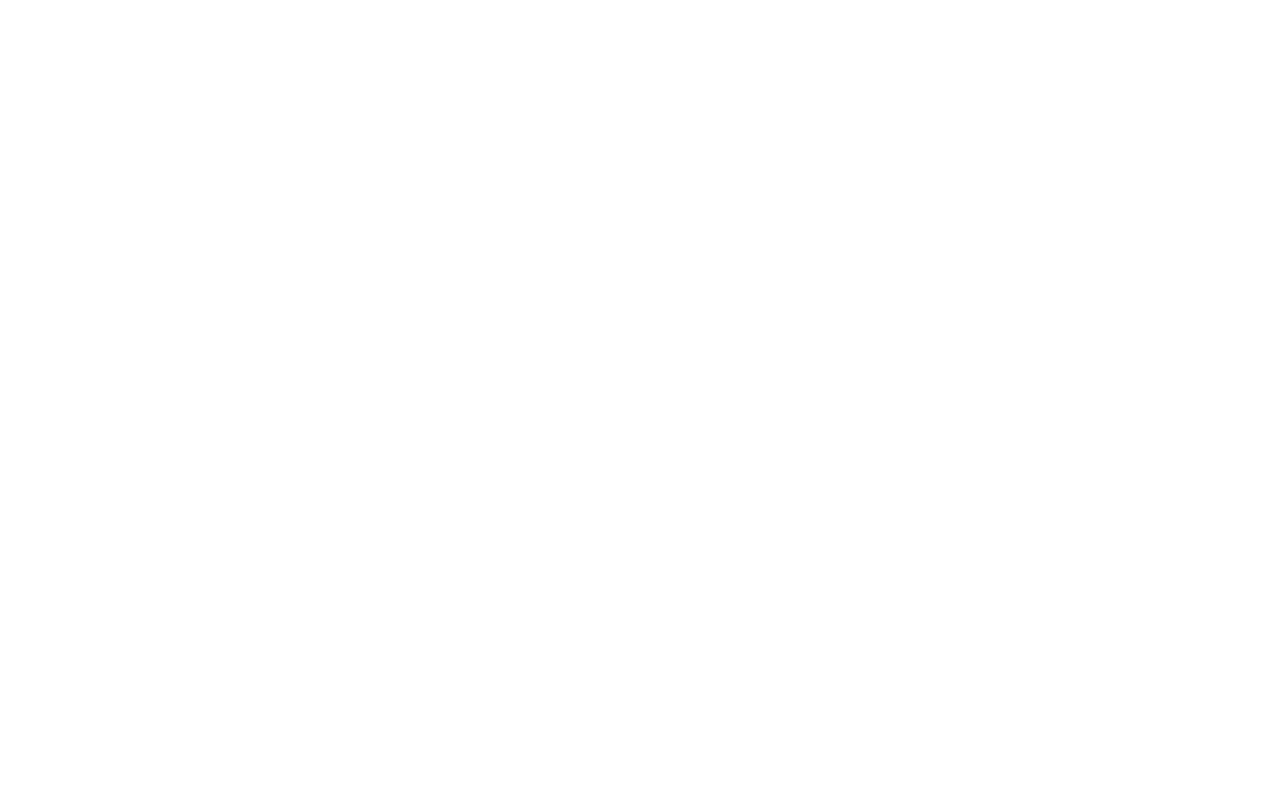
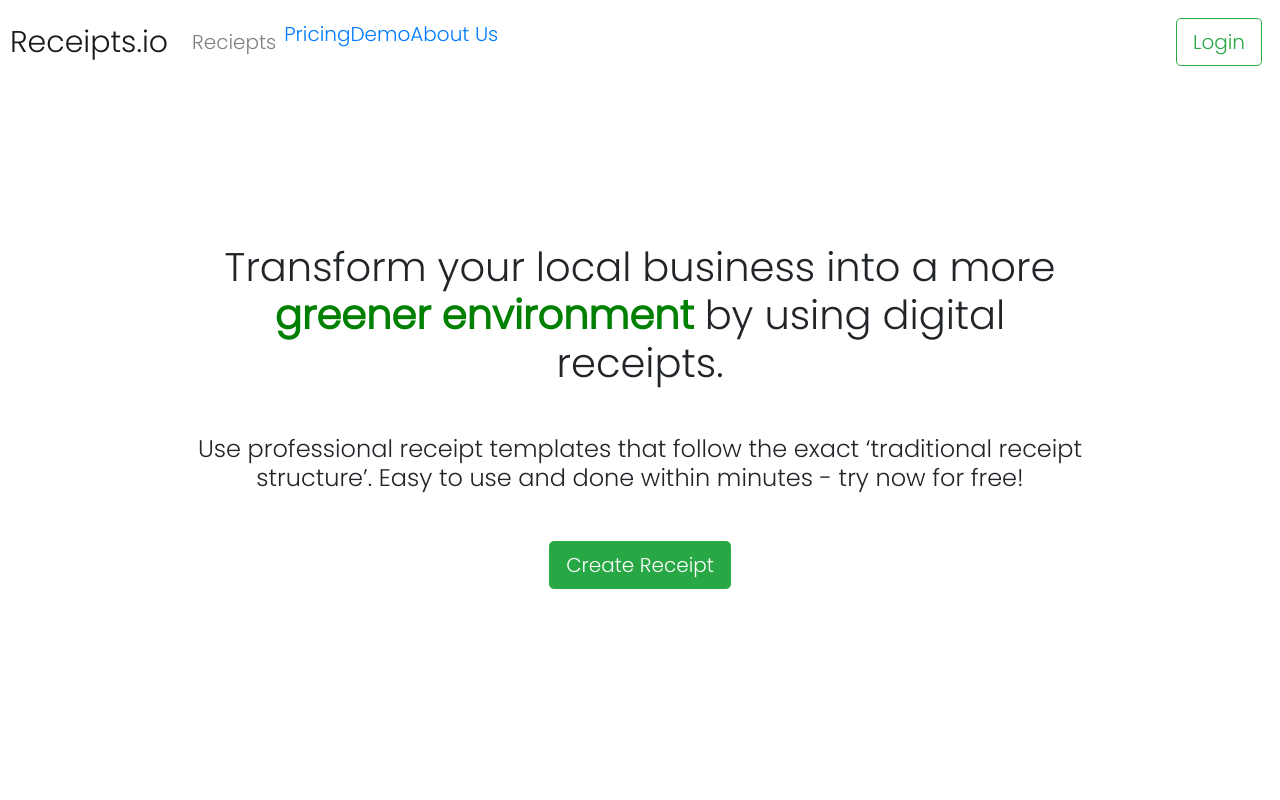
Before and after one commit to EzazulHoque/Receipts.io, a React (Create React App) app in the folder receiptsio/: page /about-us in a window 1280 px wide. Shown: the top 800 px of the page. Built offline with nearby package versions, Linux system fonts and the light colour scheme.

Commit message:
organised pages folder and implemented react router

```diff
--- a/receiptsio/src/App.js
+++ b/receiptsio/src/App.js
@@ -1,8 +1,12 @@
 import React, { useState } from "react";
+import { BrowserRouter as Router, Switch, Route, Link } from "react-router-dom";
 import { Navbar, Nav, NavDropdown } from "react-bootstrap";
 import "./App.css";
 import fon from "./pics/fon.png";
 import hiw from "./pics/HIW.png";
+import Pricing from "./pages/Pricing";
+import Demo from "./pages/Demo";
+import AboutUs from "./pages/AboutUs";
 
 function App() {
   const [show, setShow] = useState(false);
@@ -13,6 +17,7 @@
     setShow(false);
   };
   return (
+    <Router>
       <div className="App">
         <div class="nav-container">
           <Navbar
@@ -59,8 +64,8 @@
                           {" "}
                           <h2>Creative</h2>
                           <p>
-                          A exclusive look that is ideal for creative businesses{" "}
-                          <br /> and extant companies.
+                            A exclusive look that is ideal for creative
+                            businesses <br /> and extant companies.
                           </p>
                         </NavDropdown.Item>
                         {/* <NavDropdown.Divider /> */}
@@ -77,9 +82,9 @@
                   </div>
                 </NavDropdown>
 
-              <Nav.Link href="/pricing">Pricing</Nav.Link>
-              <Nav.Link href="/demo">Demo</Nav.Link>
-              <Nav.Link href="/aboutus">About Us</Nav.Link>
+                <Link to="/pricing">Pricing</Link>
+                <Link to="/demo">Demo</Link>
+                <Link to="/about-us">About Us</Link>
               </Nav>
               <Nav style={{ fontSize: "20px" }}>
                 {/* <Nav.Link eventKey={2} href="/Login">
@@ -99,8 +104,8 @@
             <div class="pad-10">
               <div align="center" class="h1 mt-5">
                 Transform your local business into a more{" "}
-              <strong style={{ color: "green" }}>greener environment</strong> by
-              using digital receipts.
+                <strong style={{ color: "green" }}>greener environment</strong>{" "}
+                by using digital receipts.
               </div>
               <div align="center" class="h4 mt-5">
                 Use professional receipt templates that follow the exact
@@ -124,7 +129,9 @@
               <div class="col">
                 <div class="h1">
                   Contribute to a{" "}
-                <strong style={{ color: "green" }}>greener environment</strong>{" "}
+                  <strong style={{ color: "green" }}>
+                    greener environment
+                  </strong>{" "}
                   by getting rid of{" "}
                   <strong style={{ color: "red" }}>paper reciepts</strong>
                 </div>
@@ -138,8 +145,8 @@
                   </div>
                   <div class="h3 mt-3">
                     In this new era of financial technology, it’s essential for
-                  businesses to take advantage of this technology and move to a
-                  greener approach.
+                    businesses to take advantage of this technology and move to
+                    a greener approach.
                   </div>
                 </div>
               </div>
@@ -206,7 +213,19 @@
             </div>
           </div>
         </div>
+        <Switch>
+          <Route path="/pricing">
+            <Pricing />
+          </Route>
+          <Route path="/demo">
+            <Demo />
+          </Route>
+          <Route path="/about-us">
+            <AboutUs />
+          </Route>
+        </Switch>
       </div>
+    </Router>
   );
 }
 
--- a/receiptsio/src/index.js
+++ b/receiptsio/src/index.js
@@ -1,20 +1,15 @@
-import React from 'react';
-import ReactDOM from 'react-dom';
-import 'bootstrap/dist/css/bootstrap.min.css';
-import {BrowserRouter as Switch, Route} from 'react-router-dom'
-import './index.css';
-import Login from './components/Login'
-import App from './App';
-import reportWebVitals from './reportWebVitals';
+import React from "react";
+import ReactDOM from "react-dom";
+import "bootstrap/dist/css/bootstrap.min.css";
+import "./index.css";
+import App from "./App";
+import reportWebVitals from "./reportWebVitals";
 
 ReactDOM.render(
   <React.StrictMode>
-  <Switch>
-    <Route exact path="/" component={App} />
-    <Route path="/Login" component={Login} />
-  </Switch>
+    <App />
   </React.StrictMode>,
-  document.getElementById('root')
+  document.getElementById("root")
 );
 
 // If you want to start measuring performance in your app, pass a function
--- /dev/null
+++ b/receiptsio/src/pages/AboutUs.js
@@ -0,0 +1,5 @@
+import React from "react";
+
+const AboutUs = () => <div>Hello from AboutUs</div>;
+
+export default AboutUs;
--- /dev/null
+++ b/receiptsio/src/pages/Demo.js
@@ -0,0 +1,5 @@
+import React from "react";
+
+const Demo = () => <div>Hello from Demo</div>;
+
+export default Demo;
--- /dev/null
+++ b/receiptsio/src/pages/Pricing.js
@@ -0,0 +1,5 @@
+import React from "react";
+
+const Pricing = () => <div>Hello from Pricing</div>;
+
+export default Pricing;
```
Also changed, not shown: receiptsio/src/pages/Home.js (renamed from receiptsio/src/components/Home.js), receiptsio/src/pages/Login.js (renamed from receiptsio/src/components/Login.js). Lines whose indentation alone changed are shown as unchanged.
